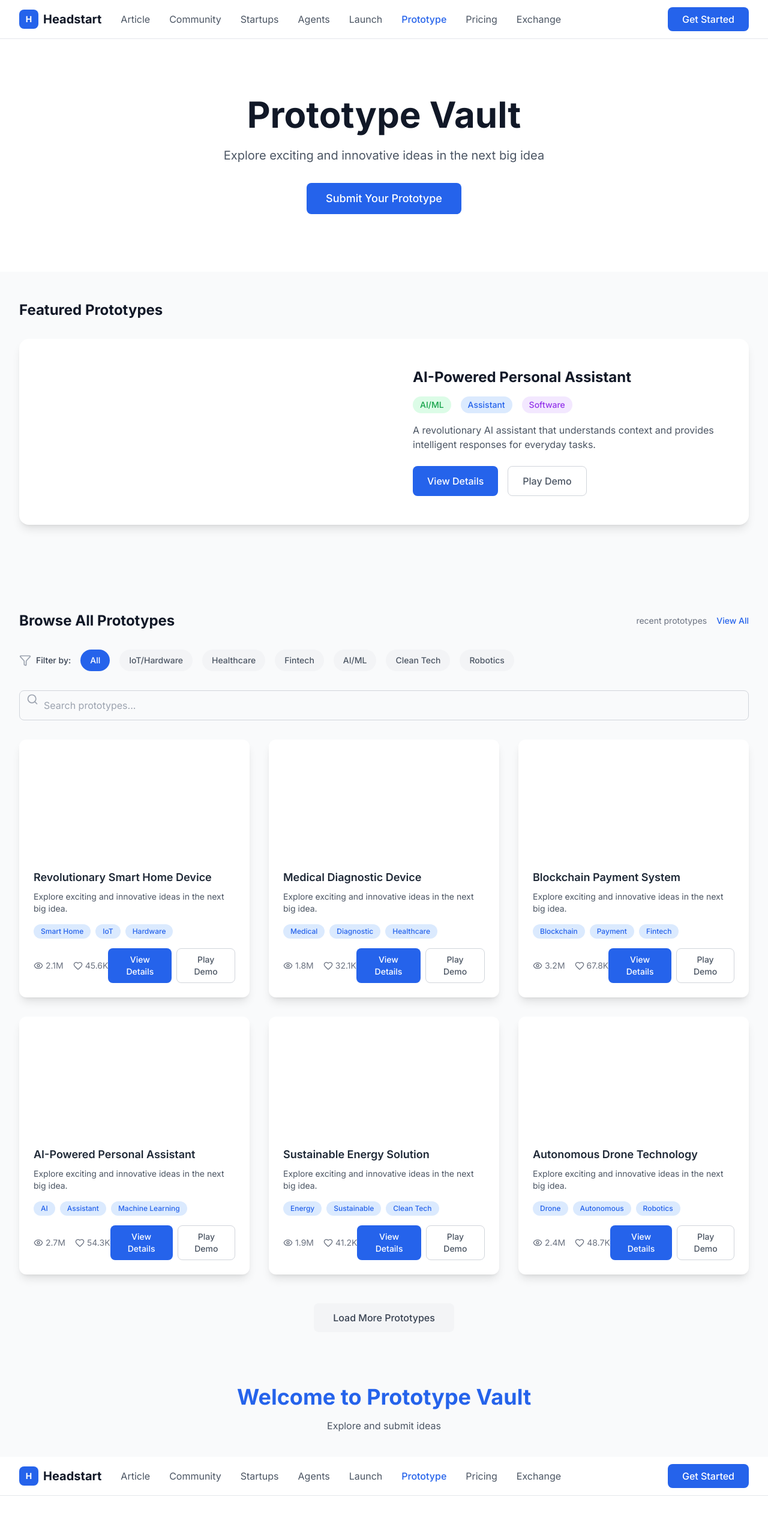
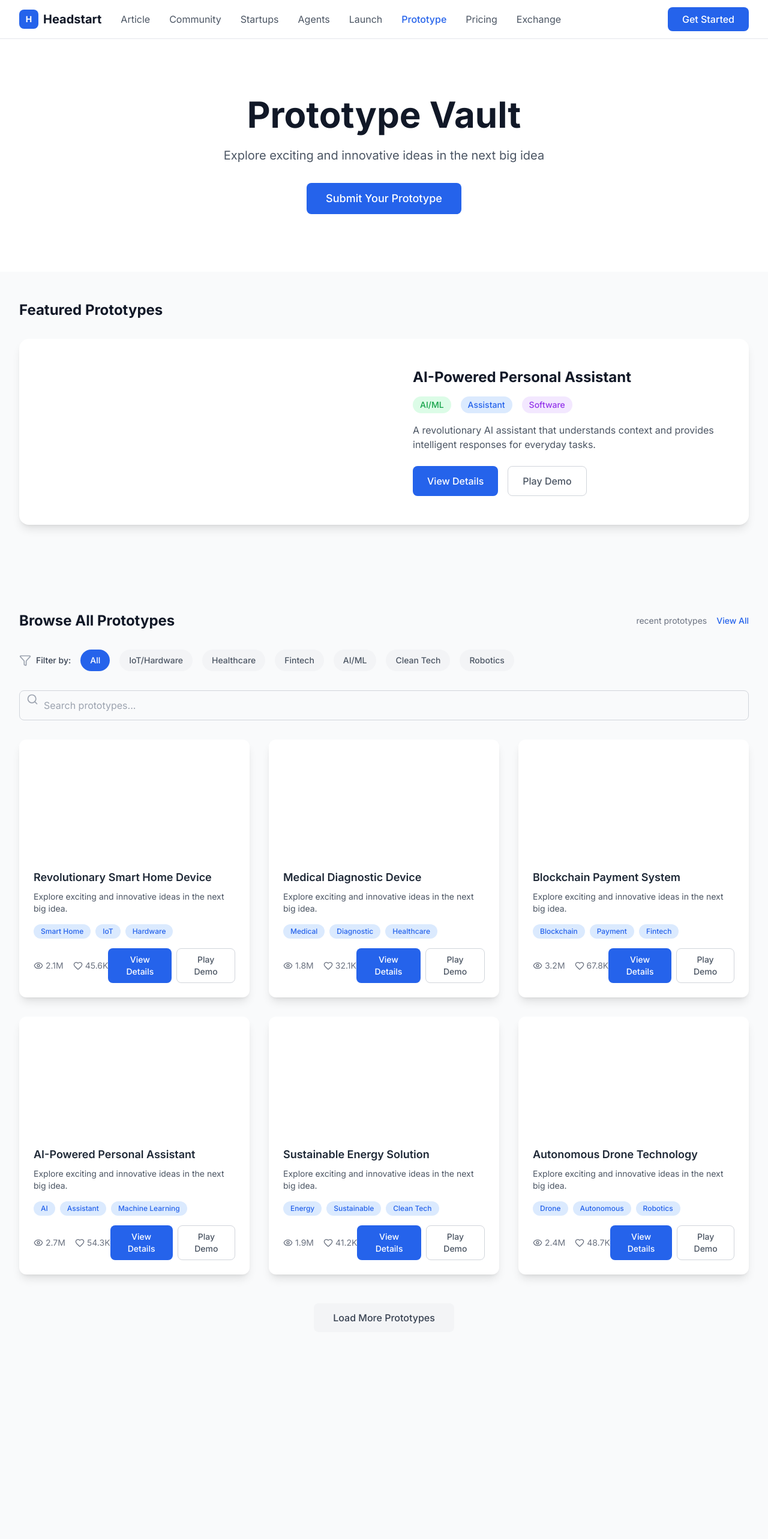
Before and after one commit to Shubham53Mishra/Acquirer, a React (Vite) app: page / in a window 1280 px wide. Shown: the top 2566 px of the page at 60% size. After the commit the page ends 2269 px from the top, so only its background shows below. Built offline with nearby package versions, Linux system fonts and the light colour scheme.

Commit message:
file str

```diff
--- a/src/App.jsx
+++ b/src/App.jsx
@@ -1,24 +1,9 @@
 // src/App.jsx
 import React from 'react';
-import Navbar from './components/layout/Navbar'; // ✅ make sure path is correct
-import HeroSection from './components/sections/HeroSection';
-import FeaturedPrototype from './components/sections/FeaturedPrototype';
-import BrowseSection from './components/sections/BrowseSection';
-import { prototypes } from './data/prototypes';
 import Home from './pages/Home';
 
 export default function App() {
   return (
-    <div className="min-h-screen bg-gray-50">
-      <Navbar /> {/* ✅ use it */}
-      <HeroSection />
-      <FeaturedPrototype />
-      <BrowseSection prototypes={prototypes} />
-      <div className="p-10 text-center">
-        <h1 className="text-4xl font-bold text-blue-600">Welcome to Prototype Vault</h1>
-        <p className="mt-4 text-gray-600">Explore and submit ideas</p>
-      </div>
-      <Home />
-    </div>
+    <Home />
   );
 }
```
